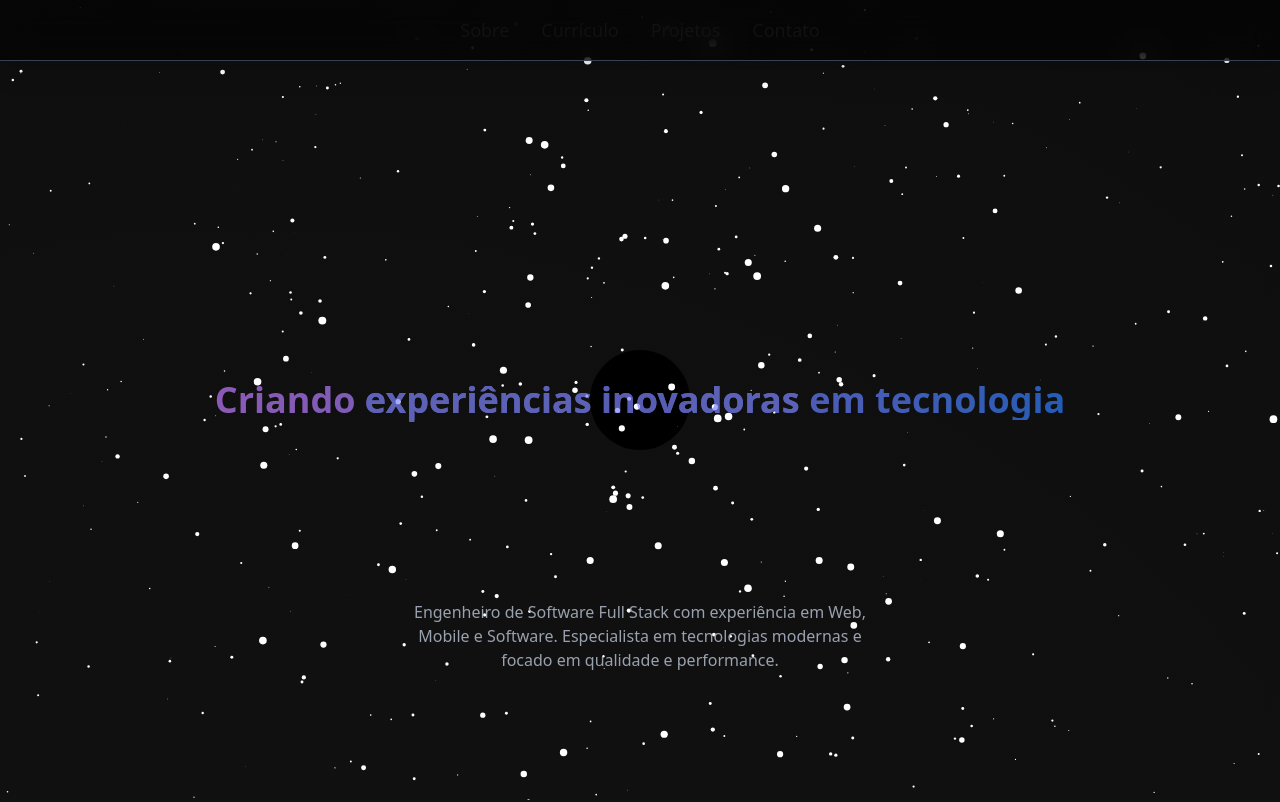
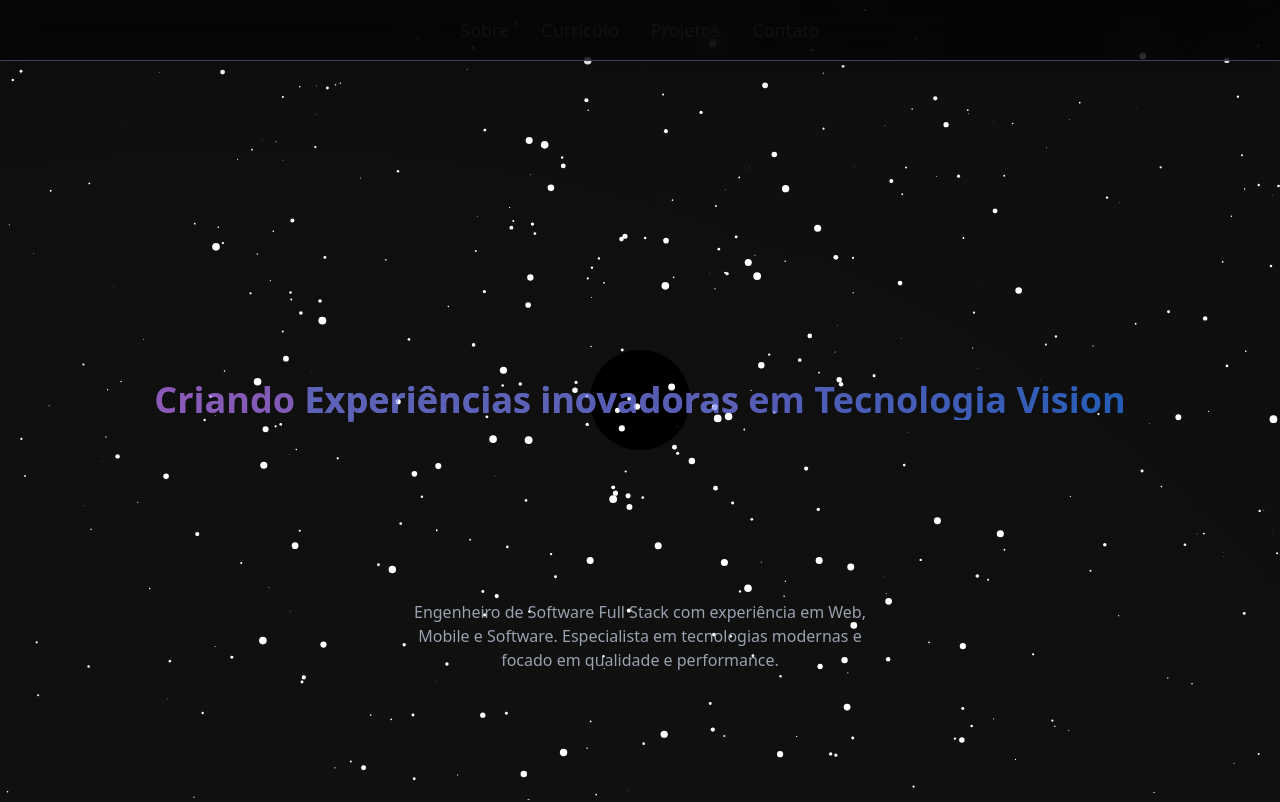
Before and after one commit to maximonGamer/meu-portfolio, a Next.js app: page / in a window 1280 px wide. Shown: the top 802 px of the page. Built offline with nearby package versions, Linux system fonts and the light colour scheme.

Commit message:
Atualizando dependências e adicionando novos componentes

```diff
--- a/src/app/layout.tsx
+++ b/src/app/layout.tsx
@@ -59,7 +59,7 @@ export default function RootLayout({ children }: { children: React.ReactNode })
         <div className="relative w-full h-screen flex flex-col justify-center items-center overflow-hidden">
           <BlackHoleEffect />
           <h1 className="absolute top-1/2 transform -translate-y-1/2 text-4xl font-bold bg-clip-text text-transparent bg-gradient-to-r from-purple-400 to-blue-500 animate-pulse">
-            Criando <span className="text-indigo-400">experiências inovadoras</span> em tecnologia
+            Criando <span className="text-indigo-400">Experiências inovadoras</span> em Tecnologia Vision
           </h1>
           <p className="absolute top-3/4 text-gray-400 max-w-lg text-center px-6">
             Engenheiro de Software Full Stack com experiência em Web, Mobile e Software. Especialista em tecnologias modernas e focado em qualidade e performance.
```
